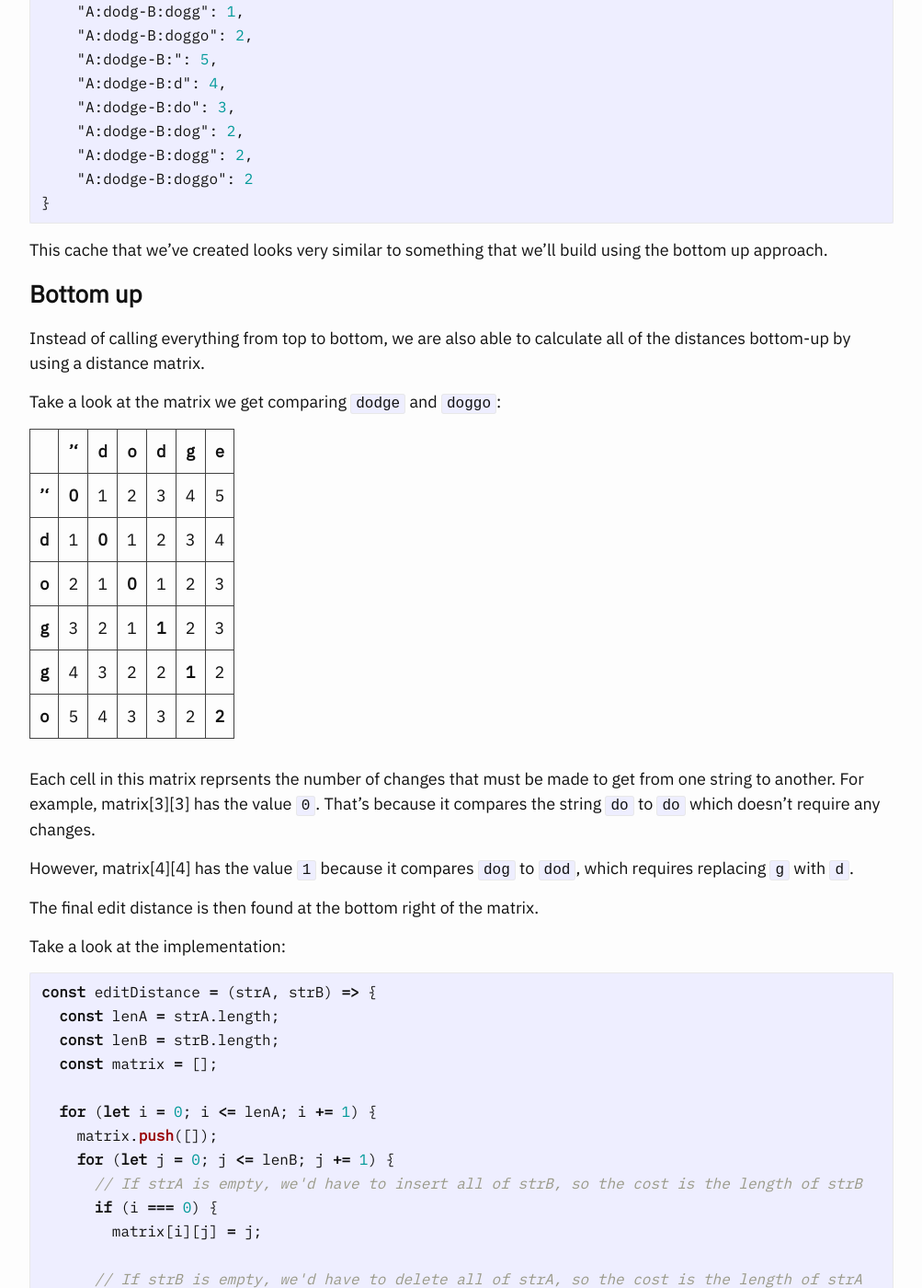
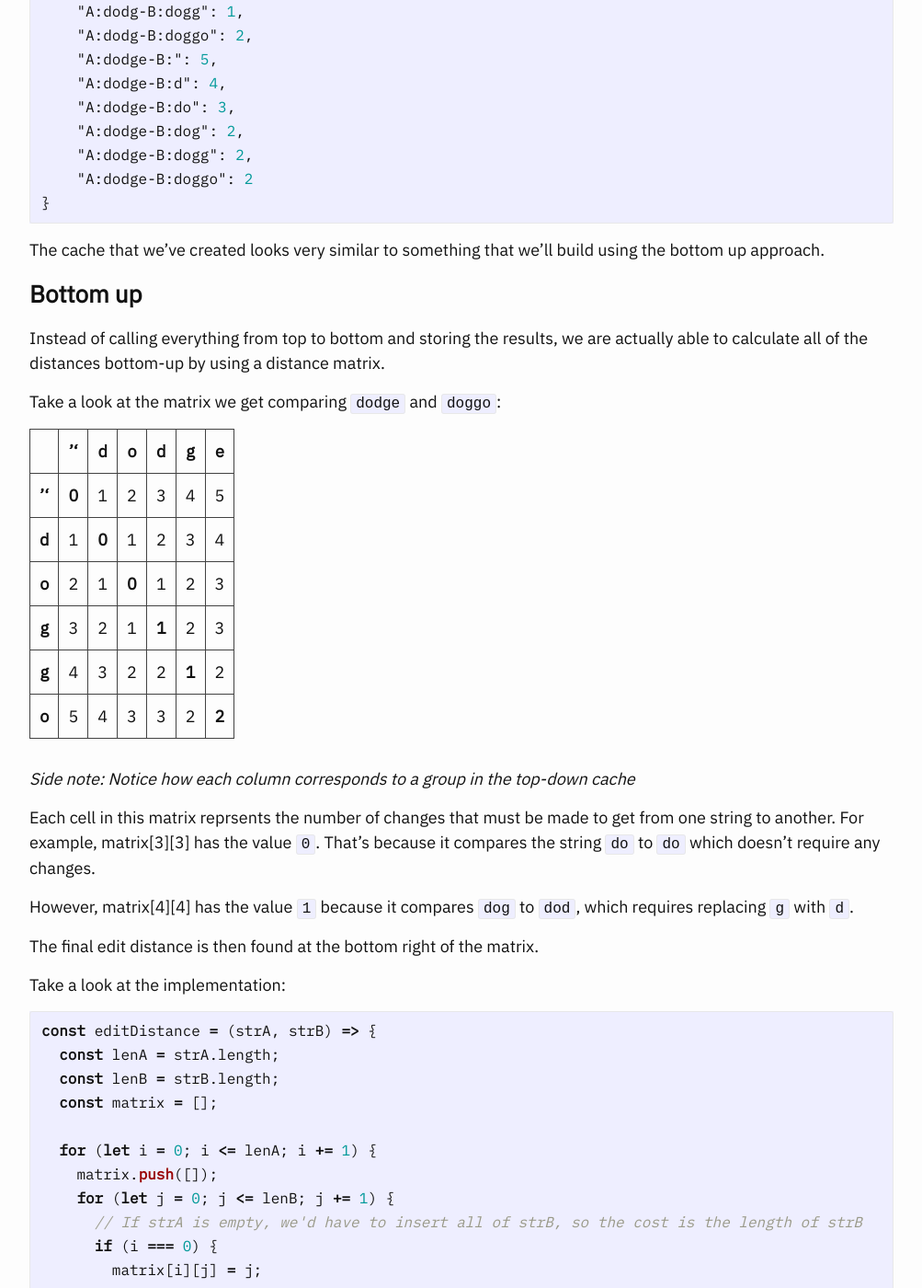
Before and after one commit to waltertan12/blog, a Jekyll site: the page built from _posts/2018-05-09-list-diffs.md, in a window 1280 px wide and 1400 px high, scrolled down 7234 px. Shown: the whole window at 92% size, without its empty margins (138-1141 px from the left). Built offline with Jekyll 4.4.1, drawn with Linux system fonts in a browser that asks for light colours; formulas are drawn with MathJax 3; some of the changed text lies outside the part shown.

Commit message:
Fix indentation

````diff
--- a/_posts/2018-05-09-list-diffs.md
+++ b/_posts/2018-05-09-list-diffs.md
@@ -119,7 +119,7 @@ const editDistance = (strA, strB) => {
    * If strA is empty, we'd have to insert all of strB, so the cost is the length of strB
    */
   if (lenA === 0) {
-  	return lenB;
+    return lenB;
   }
 
   /*
@@ -127,12 +127,12 @@ const editDistance = (strA, strB) => {
    * If strB is empty, we'd have to delete all of strA, so the cost is the length of strA
    */
   if (lenB === 0) {
-  	return lenA;
+    return lenA;
   }
 
   // If the last character of strA and strB are the same, move on to rest of the string
   if (strA[lenA - 1] === strB[lenB - 1]) {
-  	return editDistanceTwo(strA.substr(0, lenA - 1), strB.substr(0, lenB - 1));
+    return editDistanceTwo(strA.substr(0, lenA - 1), strB.substr(0, lenB - 1));
   }
 
   /*
@@ -197,7 +197,7 @@ const editDistance = (strA, strB, cache = {}) => {
 
   // If the last character of strA and strB are the same, move on to rest of the string
   if (strA[lenA - 1] === strB[lenB - 1]) {
-  	cache[cacheKey] = editDistanceTwo(strA.substr(0, lenA - 1), strB.substr(0, lenB - 1), cache);
+    cache[cacheKey] = editDistanceTwo(strA.substr(0, lenA - 1), strB.substr(0, lenB - 1), cache);
 
     return cache[cacheKey];
   }
@@ -265,10 +265,10 @@ For education purposes, here's the cache that gets generated comparing `dodge` a
 }
 ```
 
-This cache that we've created looks very similar to something that we'll build using the bottom up approach.
+The cache that we've created looks very similar to something that we'll build using the bottom up approach.
 
 ### Bottom up
-Instead of calling everything from top to bottom, we are also able to calculate all of the distances bottom-up by using a distance matrix.
+Instead of calling everything from top to bottom and storing the results, we are actually able to calculate all of the distances bottom-up by using a distance matrix.
 
 Take a look at the matrix we get comparing `dodge` and `doggo`:
 
@@ -279,6 +279,8 @@ Take a look at the matrix we get comparing `dodge` and `doggo`:
 | **g** | 3     | 2     | 1     | **1** | 2     | 3     |
 | **g** | 4     | 3     | 2     | 2     | **1** | 2     |
 | **o** | 5     | 4     | 3     | 3     | 2     | **2** |
+
+*Side note: Notice how each column corresponds to a group in the top-down cache*
 
 Each cell in this matrix reprsents the number of changes that must be made to get from one string to another. For example, matrix[3][3] has the value `0`. That's because it compares the string `do` to `do` which doesn't require any changes.
 
````
Also changed, not shown: other parts of _posts/2018-05-09-list-diffs.md (+1 -1 lines).
